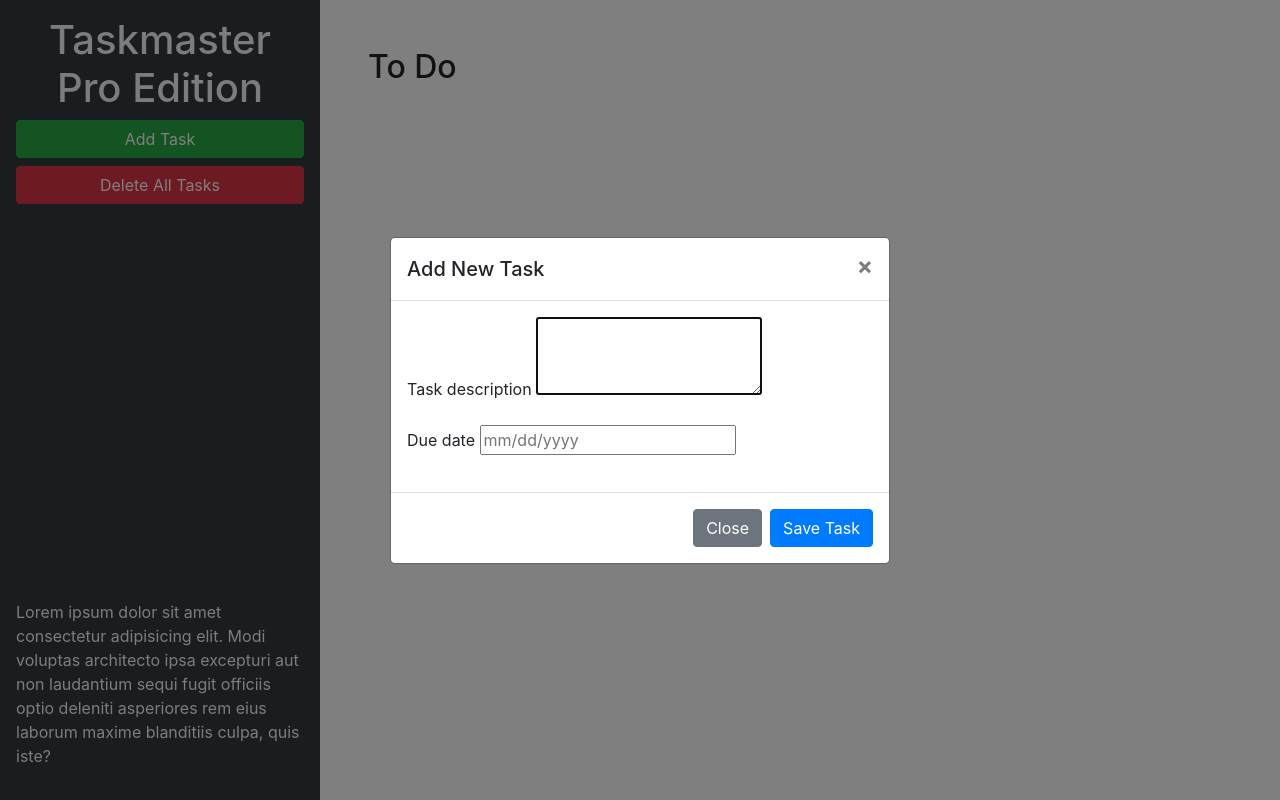
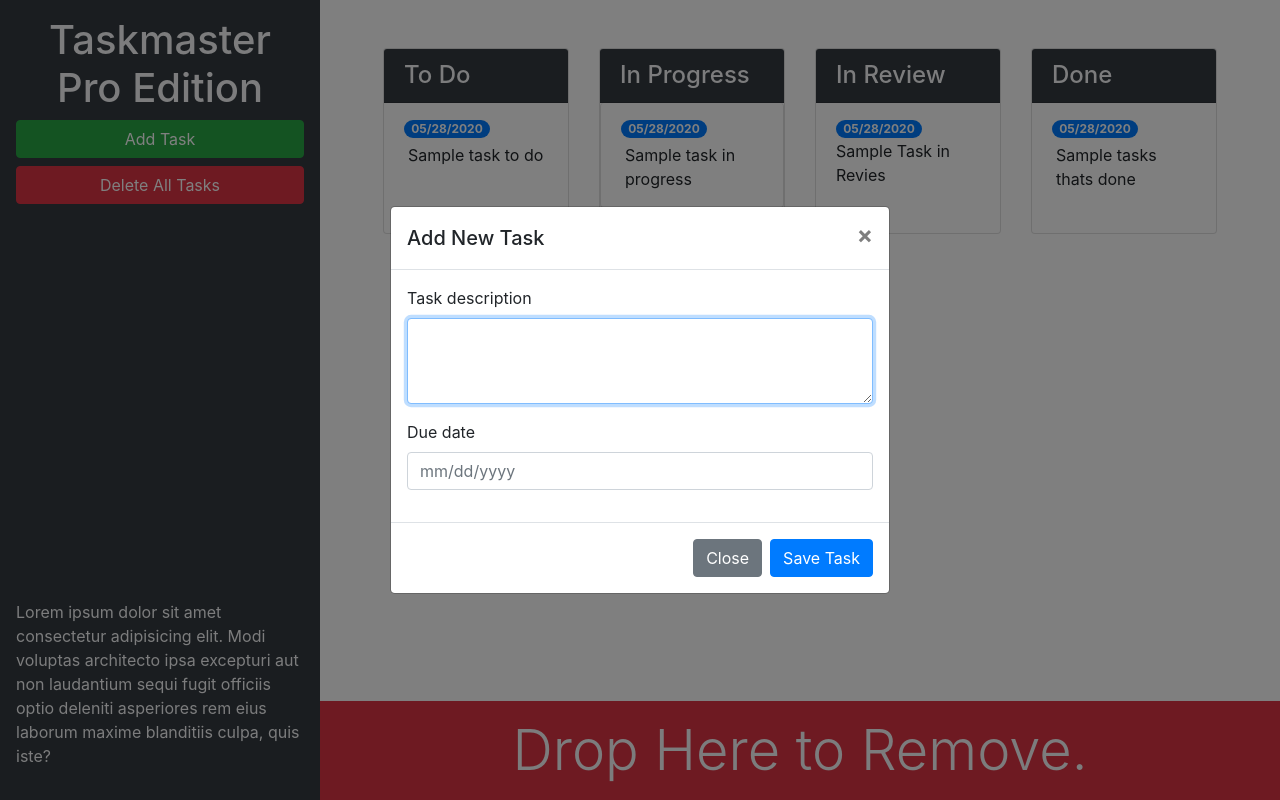
Before and after one commit to rsolov23/Taskmaster-Pro, a plain HTML site: page index.html in a window 1280 px wide. Both pictures are taken after a click on the button "Add Task". Drawn offline with nearby package versions, Linux system fonts and the light colour scheme.

Commit message:
added html

```diff
--- a/index.html
+++ b/index.html
@@ -1,44 +1,123 @@
 <!DOCTYPE html>
 <html lang="en">
-
   <head>
-  <meta charset="UTF-8">
-  <meta name="viewport" content="width=device-width, initial-scale=1.0">
-  <meta http-equiv="X-UA-Compatible" content="ie=edge">
-  <link rel="stylesheet" href="https://cdnjs.cloudflare.com/ajax/libs/twitter-bootstrap/4.3.1/css/bootstrap.min.css">
+    <meta charset="UTF-8" />
+    <meta name="viewport" content="width=device-width, initial-scale=1.0" />
+    <meta http-equiv="X-UA-Compatible" content="ie=edge" />
+    <link
+      rel="stylesheet"
+      href="https://cdnjs.cloudflare.com/ajax/libs/twitter-bootstrap/4.3.1/css/bootstrap.min.css"
+    />
     <link rel="stylesheet" href="./assets/css/style.css" />
     <title>Taskmaster Pro</title>
   </head>
 
   <body>
-
     <div class="row min-vh-100 no-gutters">
-    <header class="col-12 col-lg-3 bg-dark text-light d-flex flex-column p-4 p-lg-3">
+      <header
+        class="col-12 col-lg-3 bg-dark text-light sticky-top d-flex flex-column p-4 p-lg-3"
+      >
         <h1 class="text-center">Taskmaster Pro Edition</h1>
-      <button id="create-task" class="btn btn-block btn-success" data-toggle="modal" data-target="#task-form-modal">Add
-        Task</button>
-      <button id="remove-tasks" class="btn btn-block btn-danger">Delete All Tasks</button>
-      <p class="mt-auto">Lorem ipsum dolor sit amet consectetur adipisicing elit. Modi voluptas architecto ipsa
-        excepturi aut non
-        laudantium sequi fugit officiis optio deleniti asperiores rem eius laborum maxime blanditiis culpa, quis iste?
+        <button
+          id="create-task"
+          class="btn btn-block btn-success"
+          data-toggle="modal"
+          data-target="#task-form-modal"
+        >
+          Add Task
+        </button>
+        <button id="remove-tasks" class="btn btn-block btn-danger">
+          Delete All Tasks
+        </button>
+        <p class="mt-auto d-none d-lg-block">
+          Lorem ipsum dolor sit amet consectetur adipisicing elit. Modi voluptas
+          architecto ipsa excepturi aut non laudantium sequi fugit officiis
+          optio deleniti asperiores rem eius laborum maxime blanditiis culpa,
+          quis iste?
         </p>
       </header>
-    <main class="col-12 col-lg-9">
-      <div class="m-5">
-        <h2>To Do</h2>
-        <ul id="list-toDo" class="list-group"> </ul>
+      <main class="col-12 col-lg-9 d-flex flex-column">
+        <div class="m-5 row justify-content-around">
+          <!-- todo start -->
+          <div class="col-12 col-md-6 col-xl-3 mb-3">
+            <div class="card">
+              <h4 class="card-header bg-dark text-light">To Do</h4>
+              <ul id="list-toDo" class="list-group list-group-flush">
+                <li class="list-group-item">
+                  <span class="badge badge-primary badge-pill">05/28/2020</span>
+                  <p class="m-1">Sample task to do</p>
+                </li>
+              </ul>
+            </div>
+          </div>
+          <!-- todo end -->
+          <!-- in progress start -->
+          <div class="col-12 col-md-6 col-xl-3 mb-3">
+            <div class="card">
+              <h4 class="card-header bg-dark text-light">In Progress</h4>
+              <ul id="list-inProgress" class="list-group list-inProgress-flush">
+                <li class="list-group-item">
+                  <span class="badge badge-primary badge-pill">05/28/2020</span>
+                  <p class="m-1">Sample task in progress</p>
+                </li>
+              </ul>
+            </div>
+          </div>
+          <!-- in progress end -->
+          <!-- in review start -->
+          <div class="col-12 col-md-6 col-xl-3 mb-3">
+            <div class="card">
+              <h4 class="card-header bg-dark text-light">In Review</h4>
+              <ul id="list=inReview" class="list-group list-group-flush">
+                <li class="list-group-item">
+                  <span class="badge badge-primary badge-pill">05/28/2020</span>
+                  <p class="m1">Sample Task in Revies</p>
+                </li>
+              </ul>
+            </div>
+          </div>
+          <!-- in review end -->
+          <!-- done start -->
+          <div class="col-12 col-md-6 col-xl-3 mb-3">
+            <div class="card">
+              <h4 class="card-header bg-dark text-light">Done</h4>
+              <ul id="list-done" class="list-group list-group-flush">
+                <li class="list-group-item">
+                  <span class="badge badge-primary badge-pill">05/28/2020</span>
+                  <p class="m-1">Sample tasks thats done</p>
+                </li>
+              </ul>
+            </div>
+          </div>
+          <!-- done end -->
+        </div>
+        <div class="mt-auto" id="trash">
+          <div class="w-100 bg-danger p-3 text-center text-light display-4">
+            Drop Here to Remove.
+          </div>
         </div>
       </main>
     </div>
 
     <!-- Modal -->
-  <div class="modal fade" id="task-form-modal" tabindex="-1" role="dialog" aria-labelledby="task-form-modal"
-    aria-hidden="true">
+    <div
+      class="modal fade"
+      id="task-form-modal"
+      tabindex="-1"
+      role="dialog"
+      aria-labelledby="task-form-modal"
+      aria-hidden="true"
+    >
       <div class="modal-dialog modal-dialog-centered" role="document">
         <div class="modal-content">
           <div class="modal-header">
             <h5 class="modal-title" id="task-form-modal">Add New Task</h5>
-          <button type="button" class="close" data-dismiss="modal" aria-label="Close">
+            <button
+              type="button"
+              class="close"
+              data-dismiss="modal"
+              aria-label="Close"
+            >
               <span aria-hidden="true">&times;</span>
             </button>
           </div>
@@ -46,16 +125,32 @@
             <form>
               <div class="form-group">
                 <label for="modalTaskDescription">Task description</label>
-              <textarea id="modalTaskDescription" rows="3"></textarea>
+                <textarea
+                  id="modalTaskDescription"
+                  rows="3"
+                  class="form-control"
+                ></textarea>
               </div>
               <div class="form-group">
                 <label for="modalDueDate">Due date</label>
-              <input type="text" id="modalDueDate" placeholder="mm/dd/yyyy" autocomplete="off" />
+                <input
+                  type="text"
+                  class="form-control"
+                  id="modalDueDate"
+                  placeholder="mm/dd/yyyy"
+                  autocomplete="off"
+                />
               </div>
             </form>
           </div>
           <div class="modal-footer">
-          <button type="button" class="btn btn-secondary" data-dismiss="modal">Close</button>
+            <button
+              type="button"
+              class="btn btn-secondary"
+              data-dismiss="modal"
+            >
+              Close
+            </button>
             <button type="button" class="btn btn-primary">Save Task</button>
           </div>
         </div>
@@ -67,5 +162,4 @@
     <script src="https://cdnjs.cloudflare.com/ajax/libs/twitter-bootstrap/4.3.1/js/bootstrap.min.js"></script>
     <script src="./assets/js/script.js"></script>
   </body>
-
 </html>
```
Lines whose indentation alone changed are shown as unchanged.
